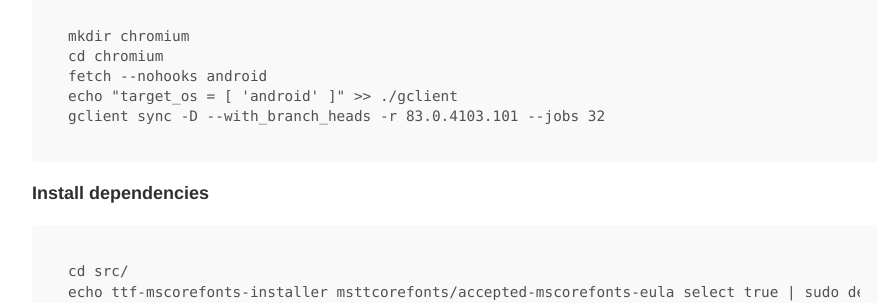
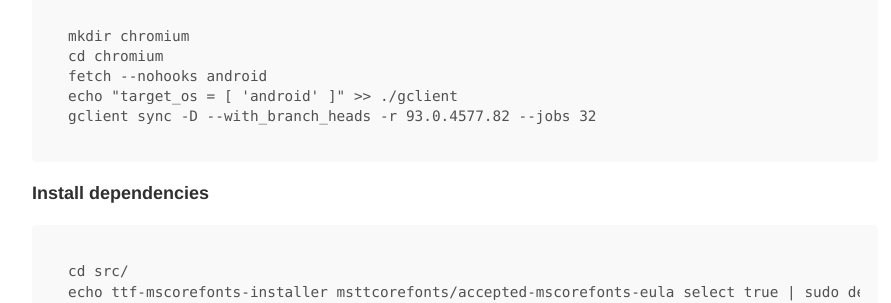
Before and after one commit to ChAndreas/chandreas.github.io, a Jekyll site: the page built from _posts/2019-01-29-build-chromium-android.md, in a window 1280 px wide and 900 px high. Shown: the part 486-789 px from the top of the window, without its empty margins (185-1076 px from the left). Built offline with Jekyll 4.4.1, drawn with Linux system fonts in a browser that asks for light colours.

Commit message:
Update 2019-01-29-build-chromium-android.md

```diff
--- a/_posts/2019-01-29-build-chromium-android.md
+++ b/_posts/2019-01-29-build-chromium-android.md
@@ -18,7 +18,7 @@
 	cd chromium
 	fetch --nohooks android
 	echo "target_os = [ 'android' ]" >> ./gclient
-	gclient sync -D --with_branch_heads -r 83.0.4103.101 --jobs 32
+	gclient sync -D --with_branch_heads -r 93.0.4577.82 --jobs 32
 
 **Install dependencies**
 
```
